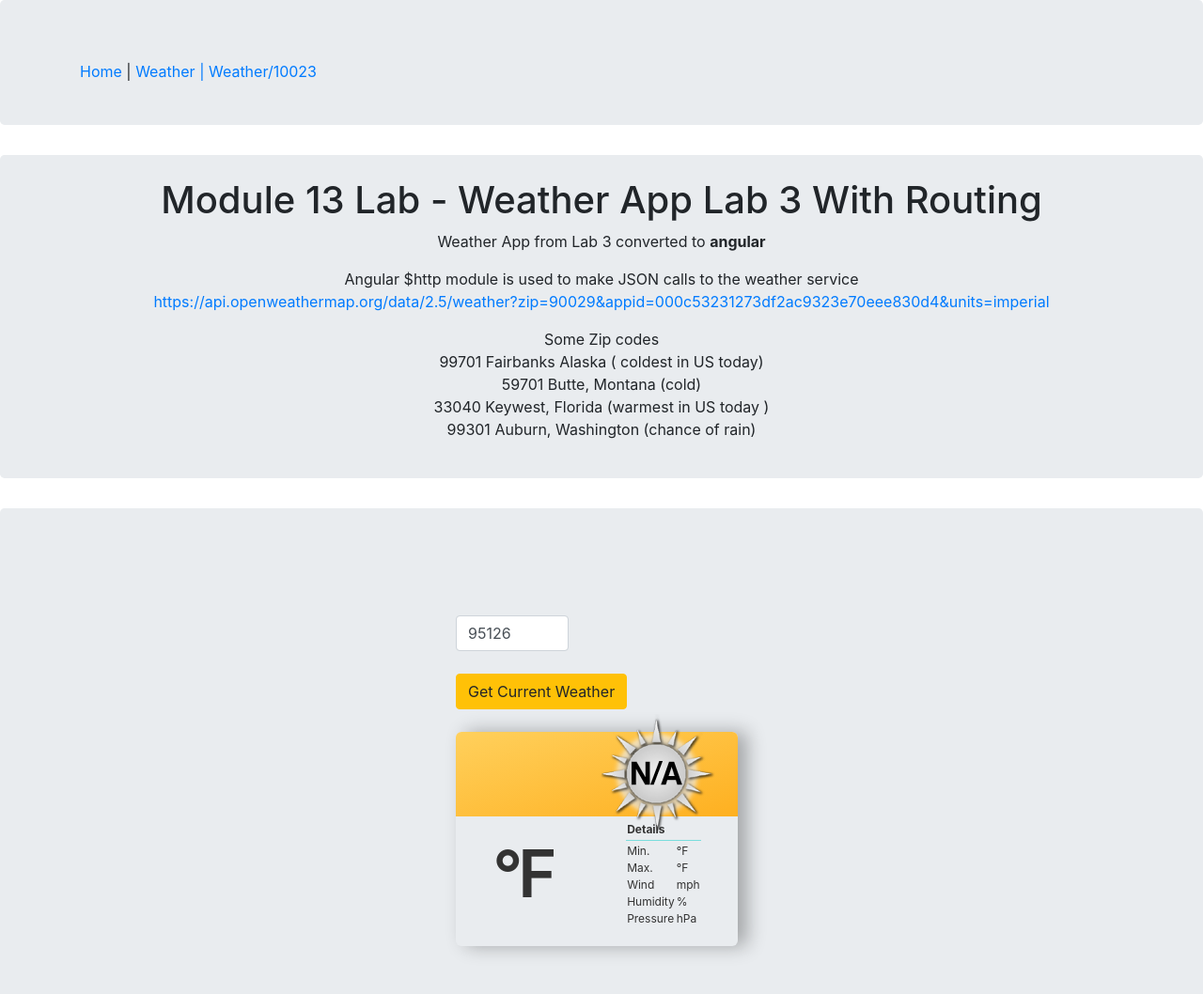
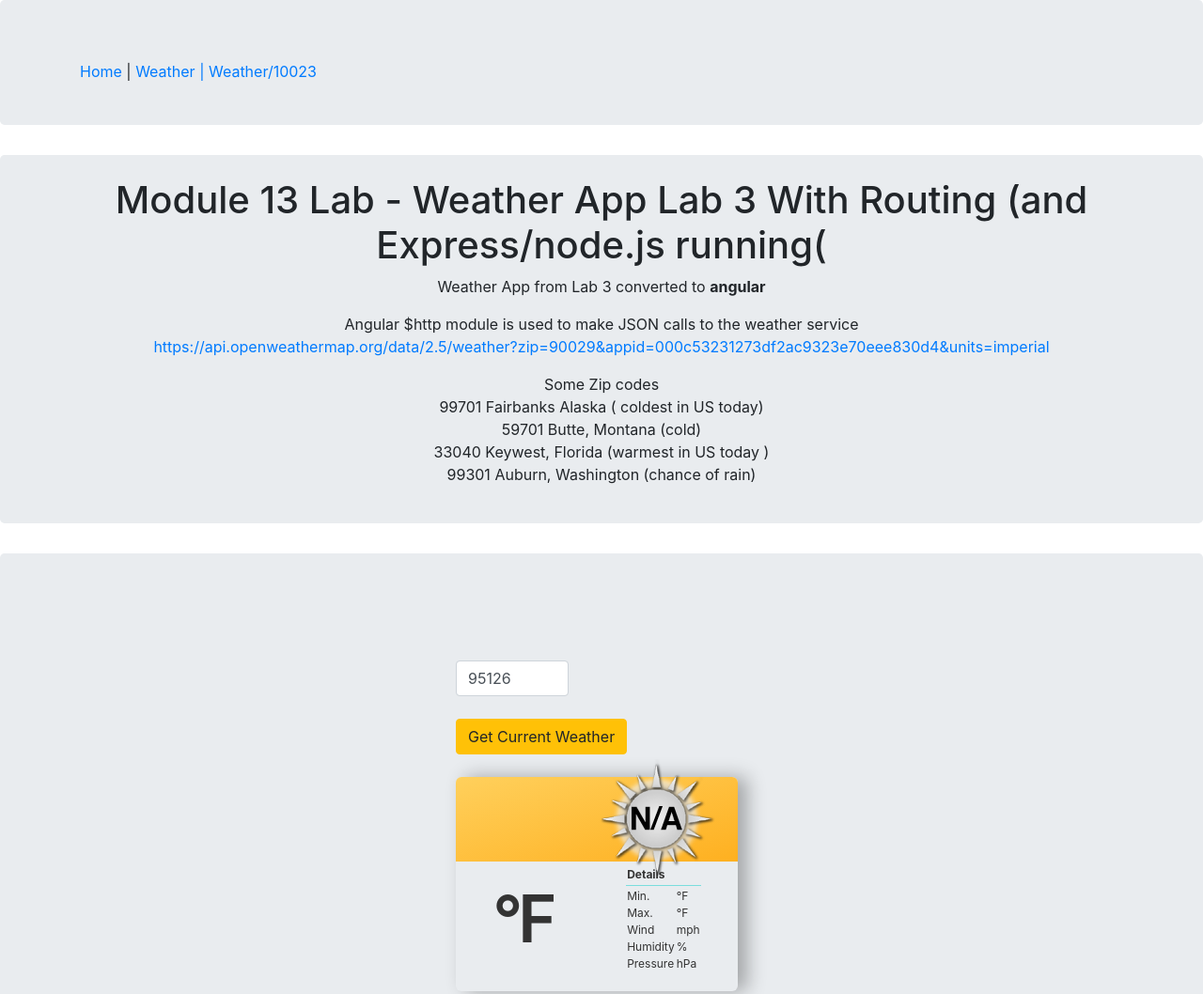
Before and after one commit to githubmutt/cs157module13_weather_angular, a website: page public/index.html in a window 1280 px wide. Shown: the top 1058 px of the page at 94% size. Drawn offline with nearby package versions, Linux system fonts and the light colour scheme; some packages are replaced by stand-ins of ours.

Commit message:
Update index.html

```diff
--- a/public/index.html
+++ b/public/index.html
@@ -22,7 +22,7 @@
 
   </div>
   <div class="jumbotron text-center py-4">
-    <h1>Module 13 Lab - Weather App Lab {{ 3 }} With Routing</h1>
+    <h1>Module 13 Lab - Weather App Lab {{ 3 }} With Routing (and Express/node.js running( </h1>
     <p>Weather App from Lab 3 converted to <strong>angular</strong>
  <!--
     <p> Zip code validation for form of <br>
```
